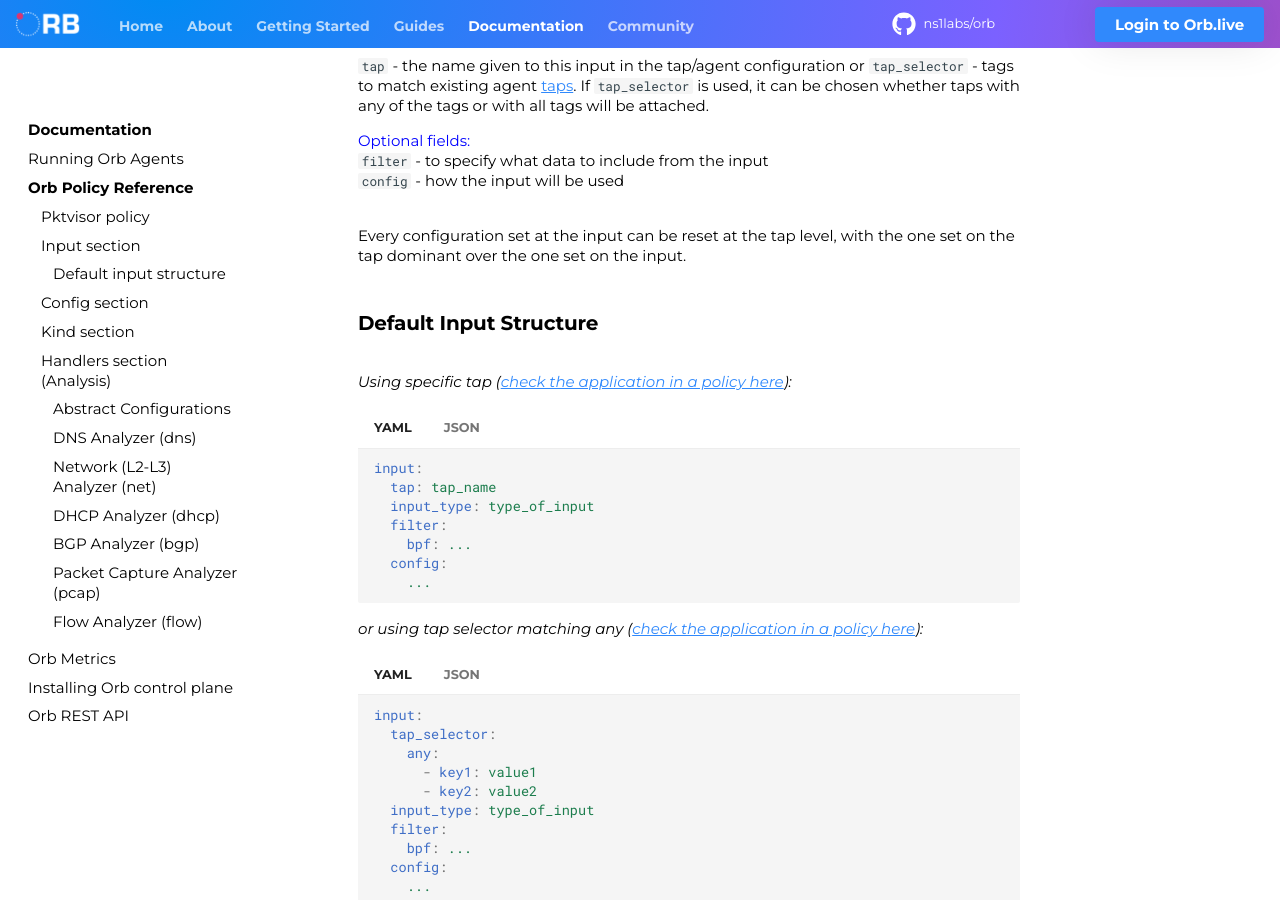
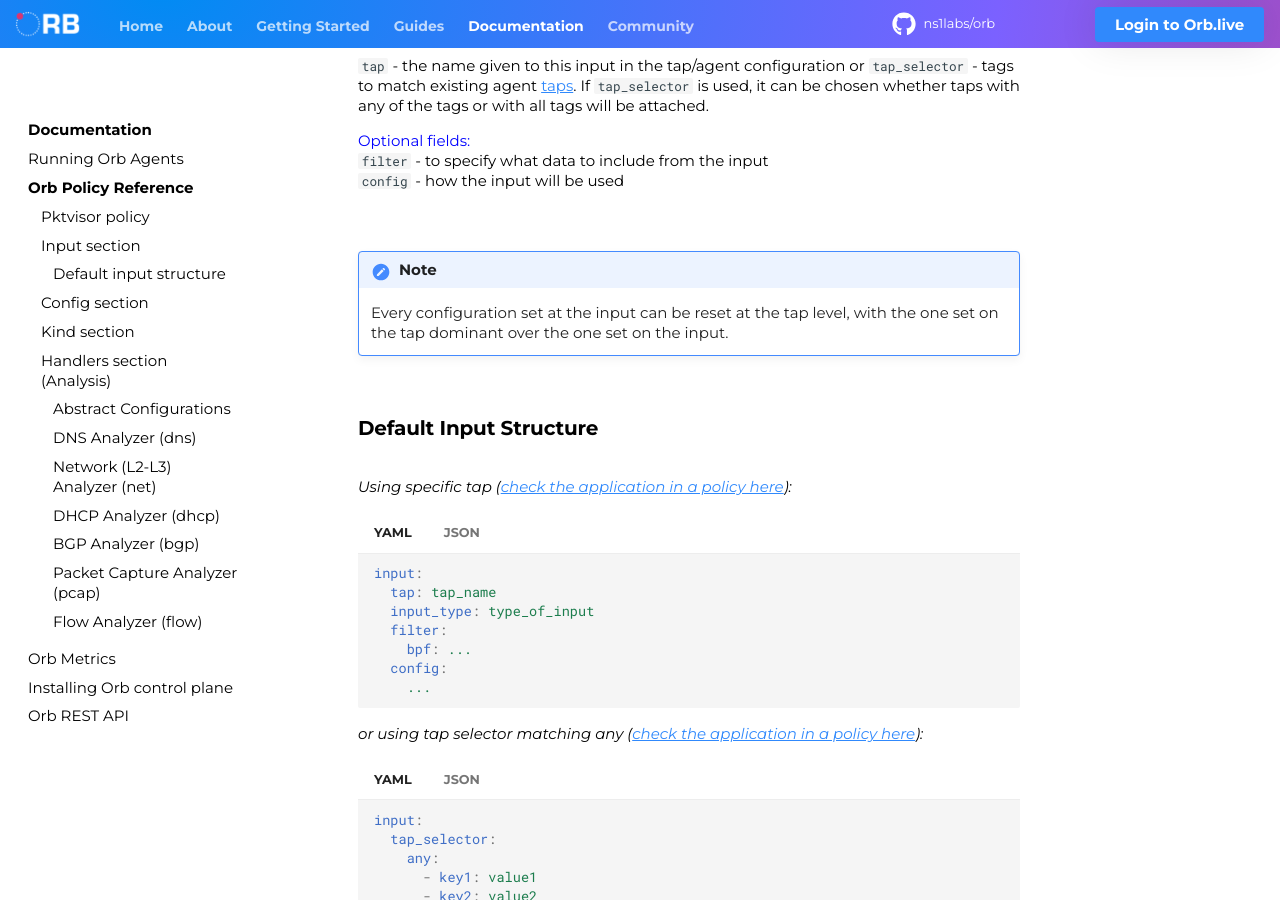
Before and after one commit to orb-community/orb-website, an MkDocs documentation site: the page built from docs/documentation/advanced_policies.md, in a window 1280 px wide and 900 px high, scrolled down 3056 px. Built offline with MkDocs 1.6.1 and Material for MkDocs 9.7.7, drawn with Linux system fonts in a browser that asks for light colours.

Commit message:
input note

```diff
--- a/docs/documentation/advanced_policies.md
+++ b/docs/documentation/advanced_policies.md
@@ -102,9 +102,11 @@ If `tap_selector` is used, it can be chosen whether taps with any of the tags or
 
 <span style="color:blue">Optional fields:</span><br>
 `filter` - to specify what data to include from the input <br>
-`config` -  how the input will be used <br><br>
-
-Every configuration set at the input can be reset at the tap level, with the one set on the tap dominant over the one set on the input.<br>
+`config` -  how the input will be used
+
+!!! note
+
+    Every configuration set at the input can be reset at the tap level, with the one set on the tap dominant over the one set on the input.<br>
 
 ### Default input structure
 
```
